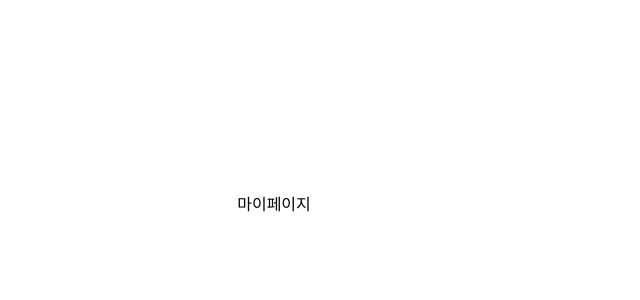
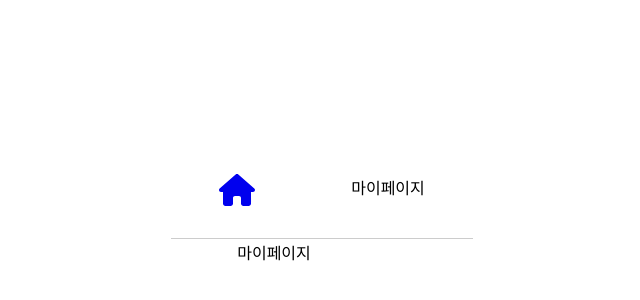
Before and after one commit to hmyo2853/Pokedex, a React (Vite) app: page /mypukimon in a window 1280 px wide. Shown: the part 198-498 px from the top of the page, without its empty margins (366-1006 px from the left). Built offline with nearby package versions, Linux system fonts and the light colour scheme; a small style sheet from the web is missing.

Commit message:
feat : Header 컴포넌트 main, mypage에 추가

```diff
--- a/src/page/Home.tsx
+++ b/src/page/Home.tsx
@@ -3,6 +3,8 @@ import Pokedata from "../components/pokedata/Pokedata";
 import { useRecoilState, useRecoilValue } from "recoil";
 import { setMainNumberState, setTodaysPukimon } from "../store/store";
 import { useQuery } from "react-query";
+import Header from "../components/common/Header";
+import { faBars } from "@fortawesome/free-solid-svg-icons";
 
 const Home = () => {
   const [randomNumber, setRandomNumber] = useRecoilState(setMainNumberState);
@@ -40,6 +42,7 @@ const Home = () => {
 
   return (
     <>
+      <Header path={"/mypukimon"} faIcon={faBars} isHome={true} />
       {isPukimonAppeared ? (
         <>
           <h1>오늘은 푸키몬이 있는날</h1>
--- a/src/page/MyPukimon.tsx
+++ b/src/page/MyPukimon.tsx
@@ -1,5 +1,13 @@
+import { faHome } from "@fortawesome/free-solid-svg-icons";
+import Header from "../components/common/Header";
+
 const MyPukimon = () => {
-  return <>마이페이지</>;
+  return (
+    <>
+      <Header path={"/"} faIcon={faHome} isHome={false} />
+      <div>마이페이지</div>
+    </>
+  );
 };
 
 export default MyPukimon;
```
